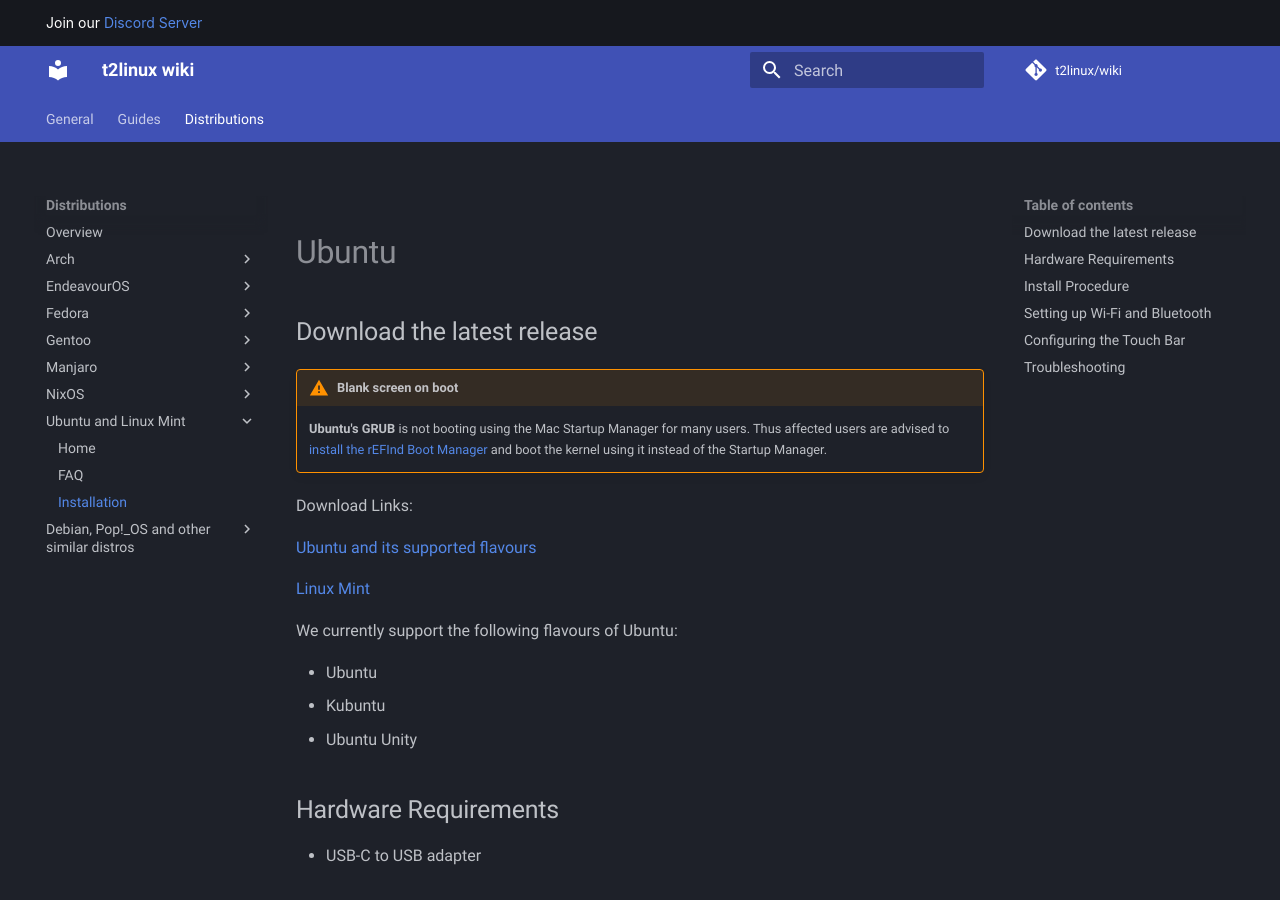
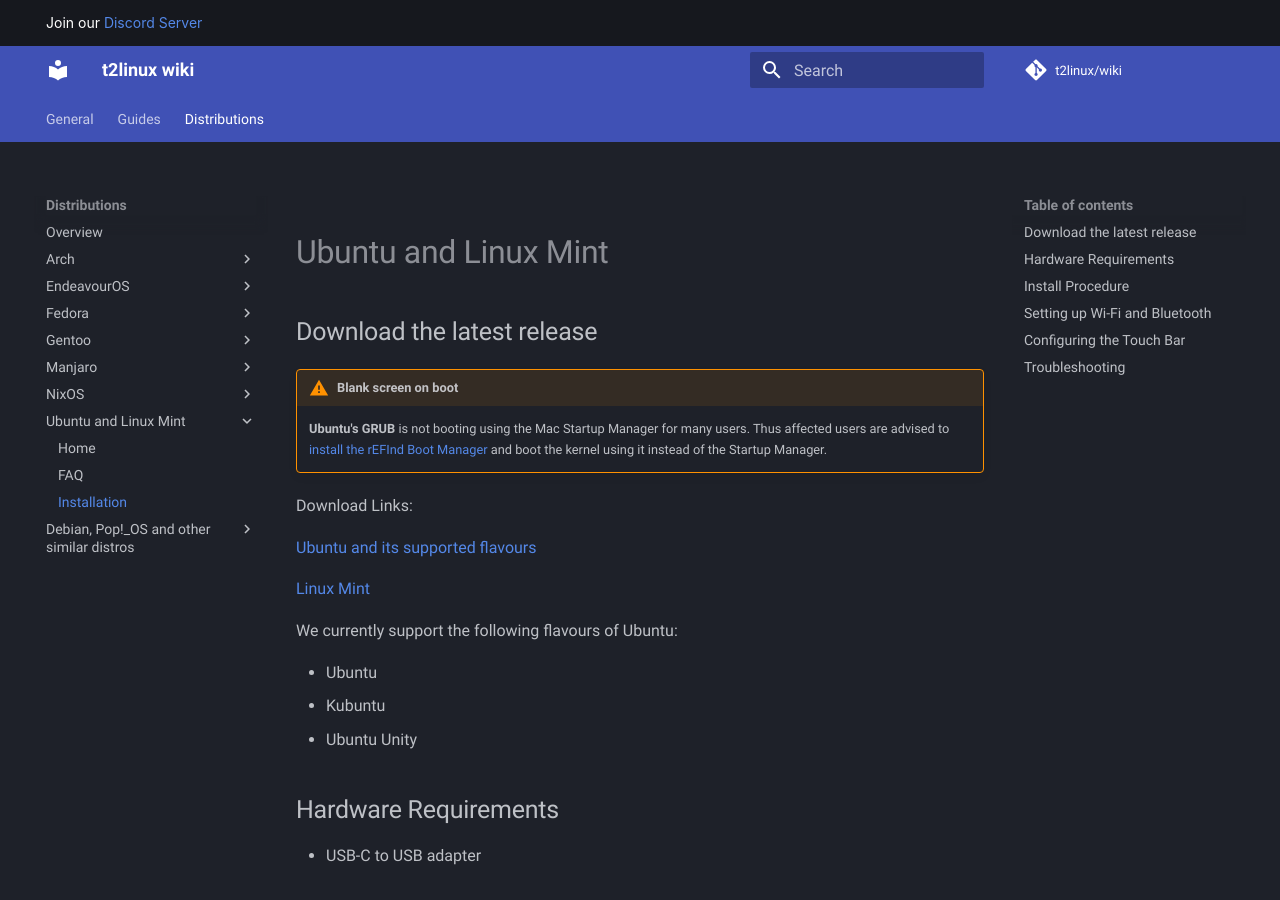
Before and after one commit to t2linux/wiki, an MkDocs documentation site: the page built from docs/distributions/ubuntu/installation.md, in a window 1280 px wide and 900 px high. Built offline with MkDocs 1.6.1 and Material for MkDocs 9.7.7, drawn with Linux system fonts in a browser that asks for light colours; comment, search, counter and statistics services are not loaded.

Commit message:
Ubuntu: mention Linux mint in the heading

```diff
--- a/docs/distributions/ubuntu/installation.md
+++ b/docs/distributions/ubuntu/installation.md
@@ -1,4 +1,4 @@
-# Ubuntu
+# Ubuntu and Linux Mint
 
 ## Download the latest release
 
```
